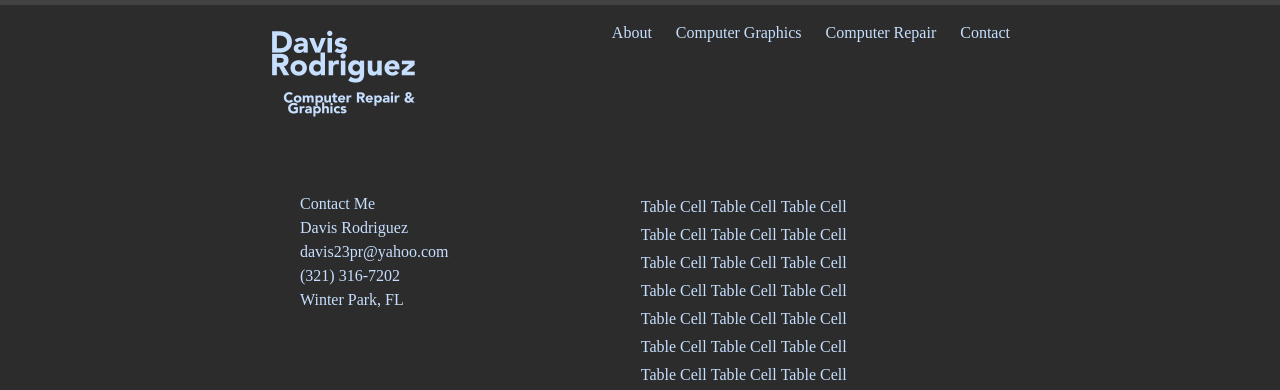
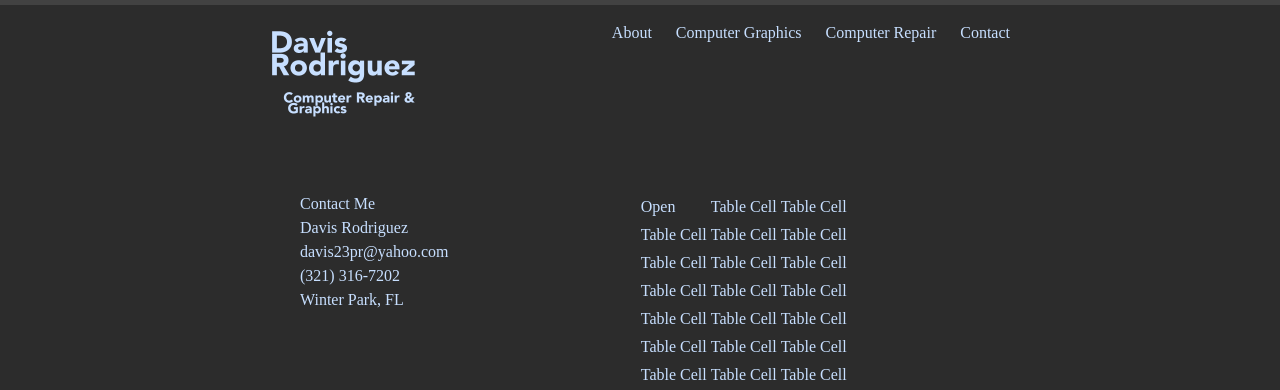
Before and after one commit to al1271/ClientProject, a Jekyll site: the page built from contact.md, in a window 1280 px wide. Shown: the top 390 px of the page. Built offline with Jekyll 4.4.1, drawn with Linux system fonts in a browser that asks for light colours.

Commit message:
eqweqw
wqeqweqw

```diff
--- a/contact.md
+++ b/contact.md
@@ -16,7 +16,7 @@ permalink: contact/
 	<div class="col span_1_of_2">
 	<table>
     	<tr>
-    		<td>Table Cell</td>
+    		<td>Open</td>
     		<td>Table Cell</td>
     		<td>Table Cell</td>
     	</tr>
```
